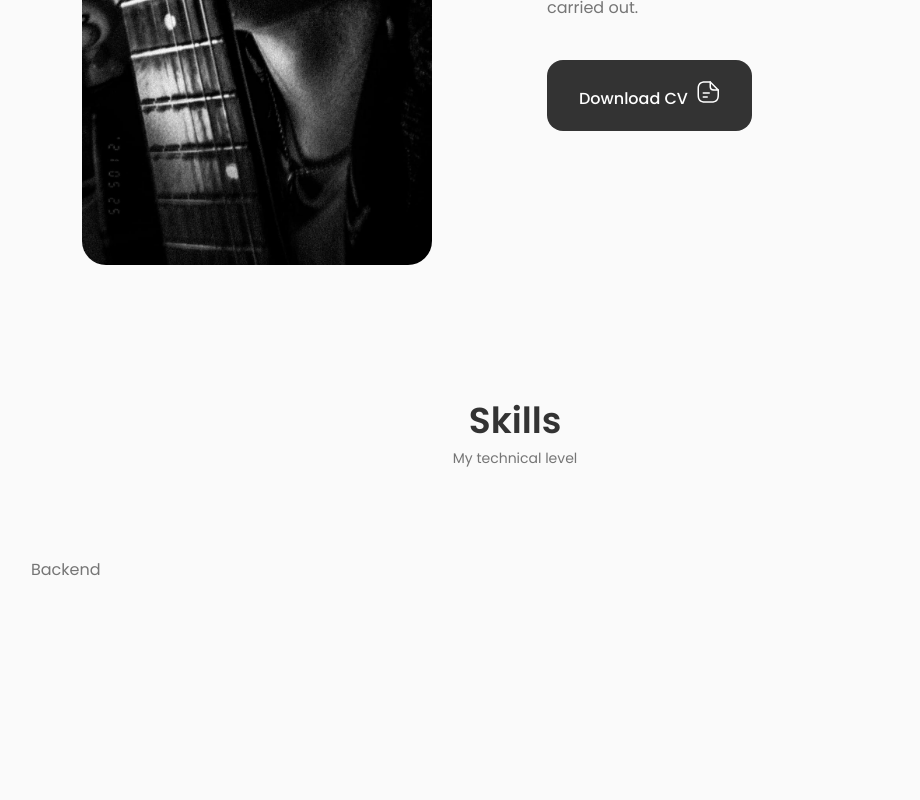
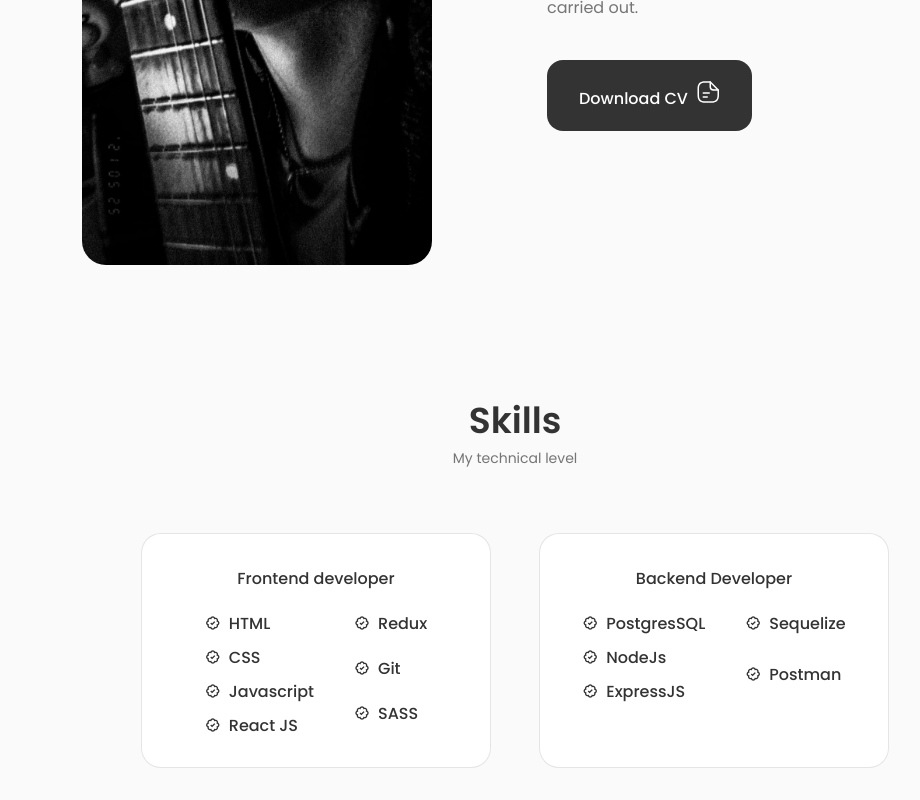
Before and after one commit to Deybi1004/Web-Profile, a React (Create React App) app: page / in a window 1280 px wide. Shown: the part 1411-2211 px from the top of the page, without its empty margins (125-1045 px from the left). Before the commit the page ends 2025 px from the top, so only its background shows below. Built offline with nearby package versions, Linux system fonts and the light colour scheme.

Commit message:
Skills /Component and CSS

```diff
--- a/src/components/skills/Backend.jsx
+++ b/src/components/skills/Backend.jsx
@@ -2,7 +2,64 @@ import React from 'react'
 
 function Backend() {
   return (
-    <div>Backend</div>
+    <div className="skills__content">
+        <h3 className="skills__title">Backend Developer</h3>
+
+        <div className="skills__box">
+            <div className="skills__group">
+
+                <div className="skills__data">
+                <i class='bx bx-badge-check'></i>
+
+                <div>
+                  <h3 className="skills__name">PostgresSQL</h3>
+
+                </div>
+                </div>
+
+                <div className="skills__data">
+                <i class='bx bx-badge-check'></i>
+
+                <div>
+                  <h3 className="skills__name">NodeJs</h3>
+
+                </div>
+                </div>
+
+                <div className="skills__data">
+                <i class='bx bx-badge-check'></i>
+
+                <div>
+                  <h3 className="skills__name">ExpressJS</h3>
+
+                </div>
+                </div>
+            </div>
+
+            <div className="skills__group">
+
+                <div className="skills__data">
+                <i class='bx bx-badge-check'></i>
+
+                <div>
+                  <h3 className="skills__name">Sequelize</h3>
+
+                </div>
+                </div>
+
+                <div className="skills__data">
+                <i class='bx bx-badge-check'></i>
+
+                <div>
+                  <h3 className="skills__name">Postman</h3>
+
+                </div>
+                </div>
+
+
+            </div>
+        </div>
+    </div>
   )
 }
 
--- a/src/components/skills/Frontend.jsx
+++ b/src/components/skills/Frontend.jsx
@@ -3,10 +3,79 @@ import React from 'react'
 function Frontend() {
   return (
     <div className="skills__content">
-        <h3 className="skills__title"></h3>
+        <h3 className="skills__title">Frontend developer</h3>
+
         <div className="skills__box">
             <div className="skills__group">
-                <div className="skills__data"></div>
+
+                <div className="skills__data">
+                <i class='bx bx-badge-check'></i>
+
+                <div>
+                  <h3 className="skills__name">HTML</h3>
+
+                </div>
+                </div>
+
+                <div className="skills__data">
+                <i class='bx bx-badge-check'></i>
+
+                <div>
+                  <h3 className="skills__name">CSS</h3>
+
+                </div>
+                </div>
+
+                <div className="skills__data">
+                <i class='bx bx-badge-check'></i>
+
+                <div>
+                  <h3 className="skills__name">Javascript</h3>
+
+                </div>
+                </div>
+
+                <div className="skills__data">
+                <i class='bx bx-badge-check'></i>
+
+                <div>
+                  <h3 className="skills__name">React JS</h3>
+
+                </div>
+                </div>
+
+            </div>
+
+            <div className="skills__group">
+
+                <div className="skills__data">
+                <i class='bx bx-badge-check'></i>
+
+                <div>
+                  <h3 className="skills__name">Redux</h3>
+
+                </div>
+                </div>
+
+                <div className="skills__data">
+                <i class='bx bx-badge-check'></i>
+
+                <div>
+                  <h3 className="skills__name">Git</h3>
+
+                </div>
+                </div>
+
+                <div className="skills__data">
+                <i class='bx bx-badge-check'></i>
+
+                <div>
+                  <h3 className="skills__name">SASS</h3>
+
+                </div>
+                </div>
+
+
             </div>
         </div>
     </div>
--- a/src/components/skills/skills.css
+++ b/src/components/skills/skills.css
@@ -0,0 +1,72 @@
+.skills__container{
+    grid-template-columns: repeat(2,350px);
+    column-gap: 3rem;
+    justify-content: center;
+}
+.skills__content{
+    background-color: var(--container-color);
+    border:1px solid rgba(0, 0, 0, 0.1);
+    padding: 2rem 4rem;
+    border-radius: 1.25rem;
+}
+.skills__title{
+    font-size: var(--normal-font-size);
+    font-weight: var(--font-medium);
+    text-align: center;
+    margin-bottom: var(--mb-1-5);
+}
+
+.skills__box{
+    display:flex;
+    justify-content: center;
+    column-gap: 2.5rem;
+}
+.skills__group{
+    display:grid;
+    align-items: flex-start;
+    row-gap: 1rem;
+}
+.skills__data{
+    display: flex;
+    column-gap: 0.5rem;
+}
+.skills .bx-badge-check{
+    font-size: 1rem;
+    color:var(--title-color);
+
+}
+.skills__name {
+    font-size: var(--normal-font-size);
+    font-weight: var(--font-medium);
+    line-height: 18px;
+}
+
+/*=============== BREAKPOINTS ===============*/
+/* For large devices */
+@media screen and (max-width: 992px) {
+    .skills__container {
+        grid-template-columns: max-content;
+        row-gap: 2rem;
+    }
+  }
+
+  /* For medium devices */
+
+  @media screen and (max-width: 576px) {
+    .skills__container {
+        grid-template-columns: 1fr;
+    }
+    .skills__content{
+        padding: 1.5rem;
+    }
+  }
+
+  /* For small devices */
+  @media screen and (max-width: 350px) {
+    .skills__box{
+        column-gap: 1.25rem;
+    }
+    .skills__name{
+        font-size: var(--small-font-size);
+    }
+  }
```
